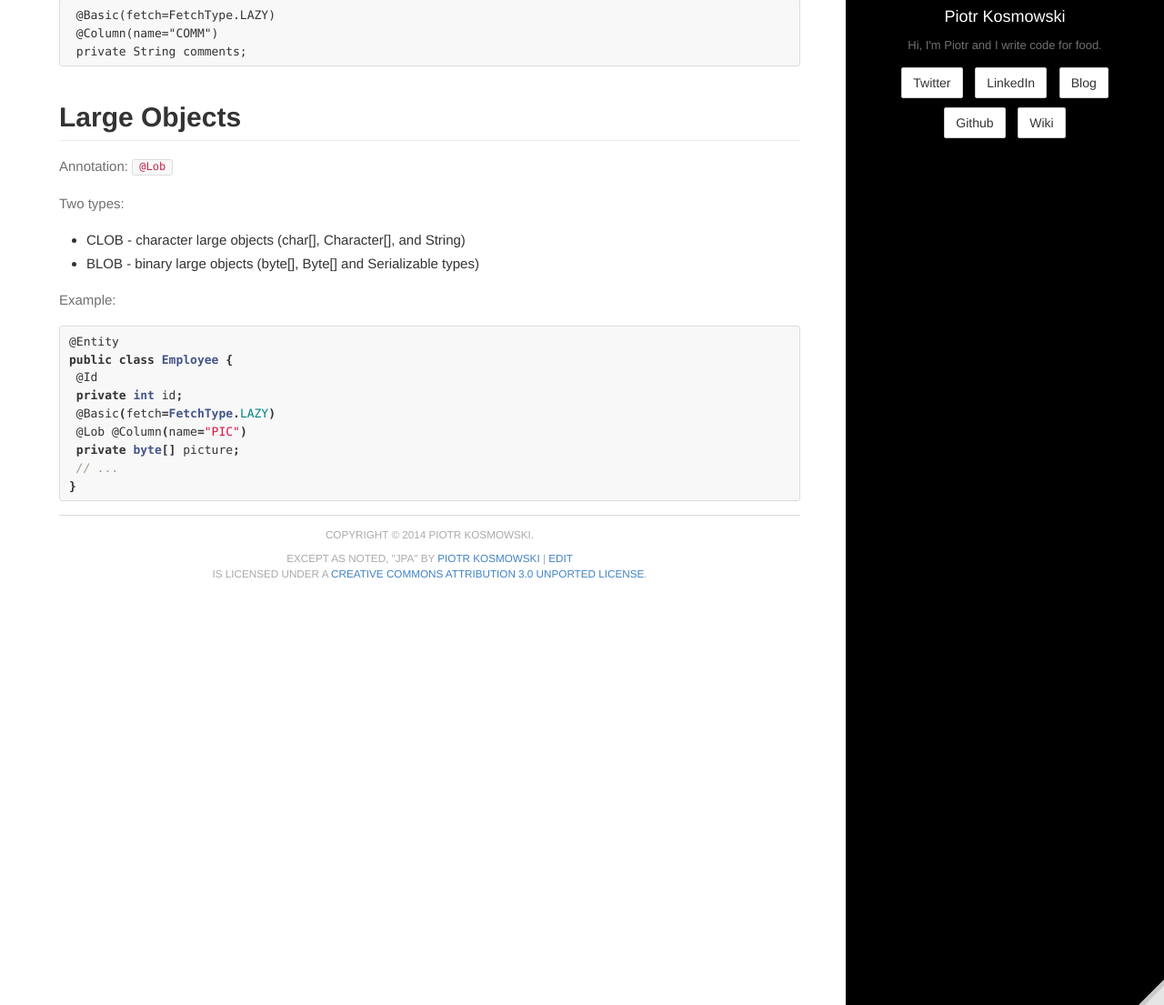
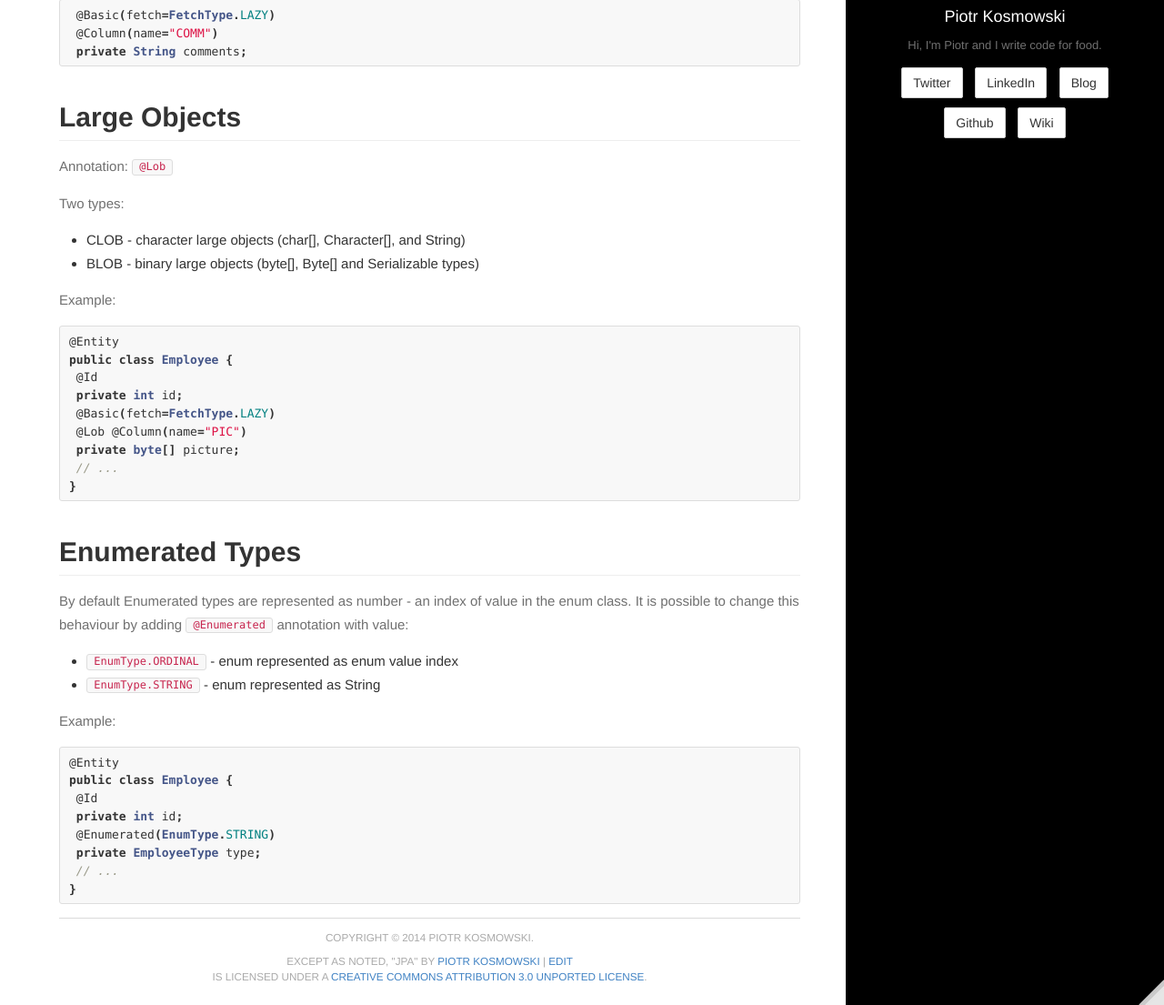
Before and after one commit to kospiotr/kospiotr.github.io, a Jekyll site: the page built from wiki/jpa.md, in a window 1280 px wide and 1384 px high, cut to the strip 279-1384 px from the top of the window. Shown: the whole strip at 91% size. Built offline with Jekyll 4.4.1, drawn with Linux system fonts in a browser that asks for light colours; Markdown is read by kramdown in place of the engine named in the settings.

Commit message:
Update jpa.md

````diff
--- a/wiki/jpa.md
+++ b/wiki/jpa.md
@@ -13,7 +13,7 @@ The default is to load all basic mappings eagerly
 
 Example:
 
-```
+```java
  @Basic(fetch=FetchType.LAZY)
  @Column(name="COMM")
  private String comments;
@@ -40,3 +40,23 @@ public class Employee {
  // ...
 }
 ```
+
+##Enumerated Types
+By default Enumerated types are represented as number - an index of value in the enum class.
+It is possible to change this behaviour by adding `@Enumerated` annotation with value:
+
+* `EnumType.ORDINAL` - enum represented as enum value index
+* `EnumType.STRING` - enum represented as String
+
+Example:
+
+```java
+@Entity
+public class Employee {
+ @Id
+ private int id;
+ @Enumerated(EnumType.STRING)
+ private EmployeeType type;
+ // ...
+}
+```
````
